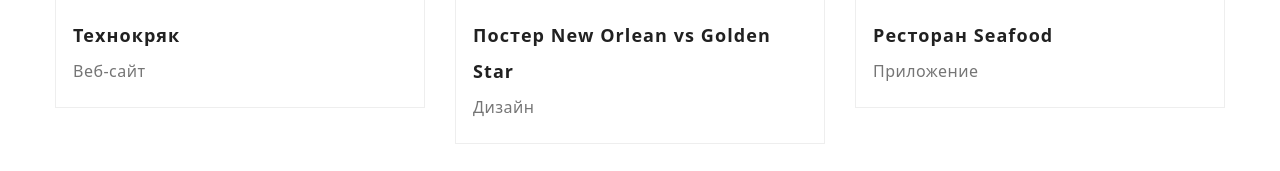
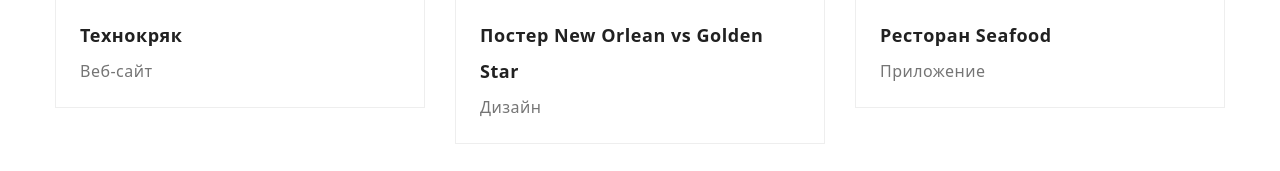
Before and after one commit to MarynaDanyliuk/goit-markup-hw-07, a plain HTML site: page portfolio.html in a window 1280 px wide. Shown: the part 560-731 px from the top of the page. Drawn offline with nearby package versions, Linux system fonts and the light colour scheme.

Commit message:
letter spacing

```diff
--- a/sass/layouts/portfolio/_portfolio-card.scss
+++ b/sass/layouts/portfolio/_portfolio-card.scss
@@ -59,14 +59,14 @@
   &__info {
     border: 1px solid #eeeeee;
     border-top: none;
-    padding: 20px 17px;
+    padding: 20px 24px;
   }
 
   &__title {
     font-weight: 700;
     font-size: 18px;
     line-height: 2;
-    letter-spacing: 0.06em;
+    letter-spacing: 0.03em;
     color: var(--title-txt-color);
     margin-bottom: 4px;
   }
```
Also changed, not shown: css/main.css, css/main.min.css.
